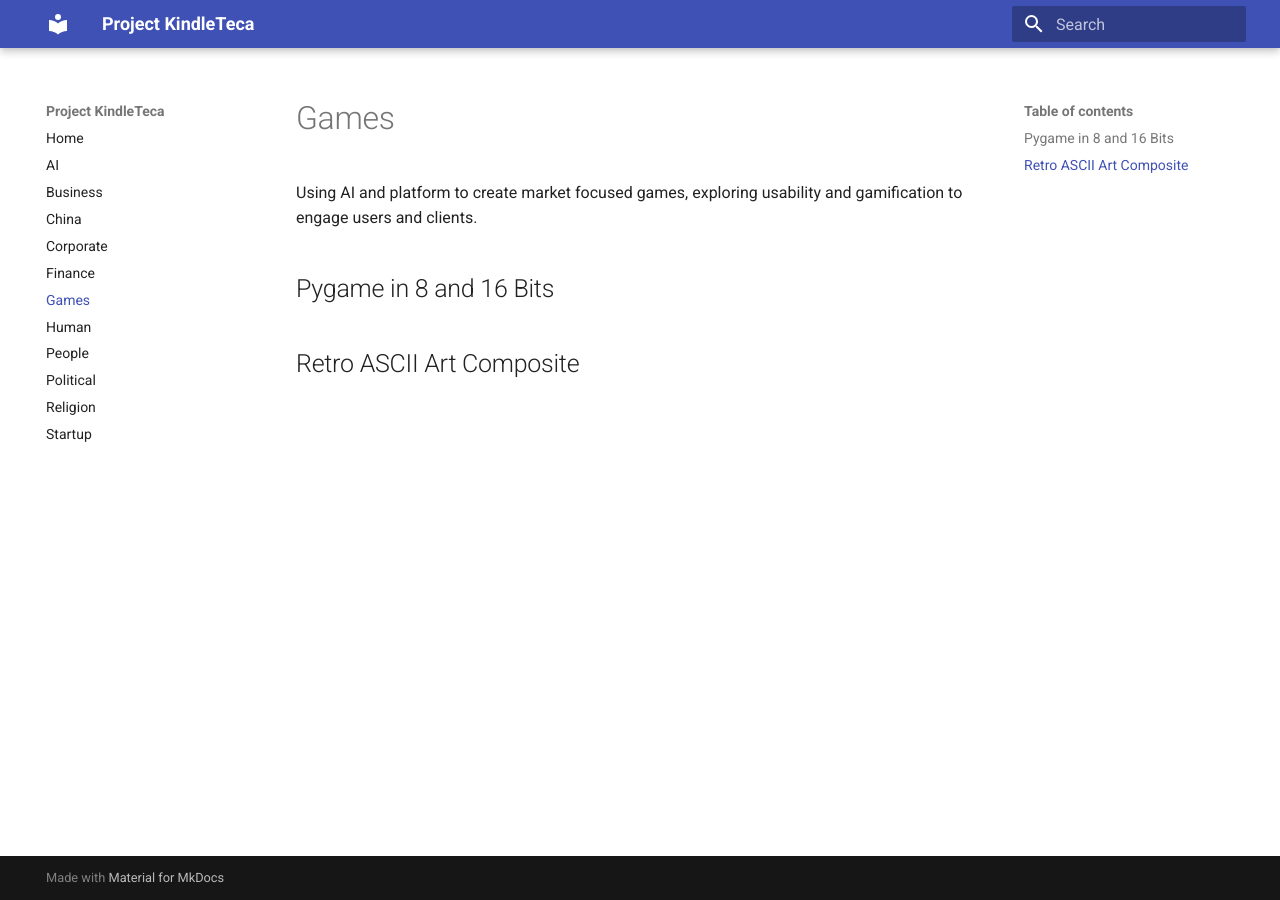
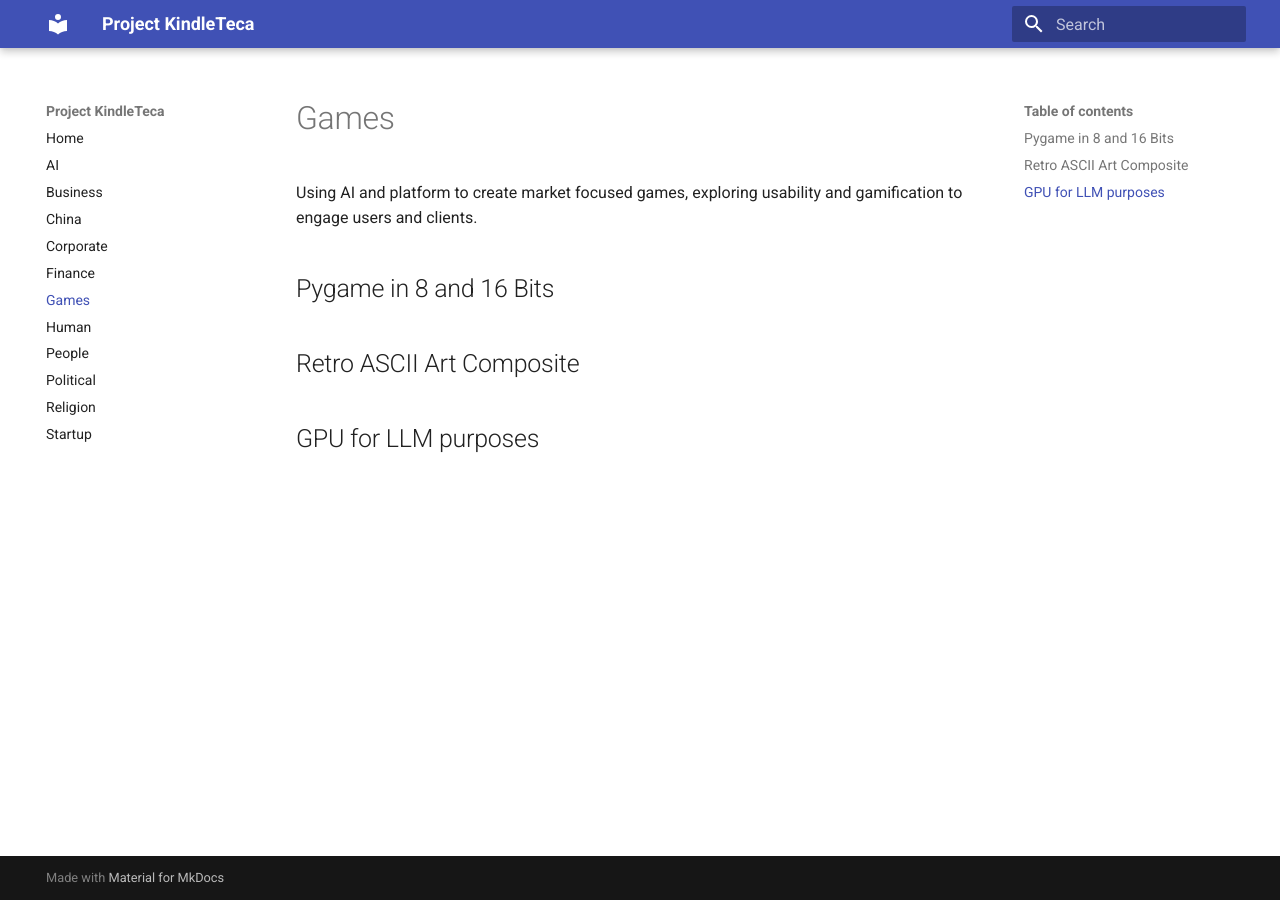
Before and after one commit to renatobrf/kindle-teca, an MkDocs documentation site: the page built from docs/games.md, in a window 1280 px wide. Built offline with MkDocs 1.6.1 and Material for MkDocs 9.7.7, drawn with Linux system fonts in a browser that asks for light colours.

Commit message:
Add section for GPU in LLM purposes

```diff
--- a/docs/games.md
+++ b/docs/games.md
@@ -4,3 +4,5 @@ Using AI and platform to create market focused games, exploring usability and ga
 ## Pygame in 8 and 16 Bits
 
 ## Retro ASCII Art Composite
+
+## GPU for LLM purposes
```
